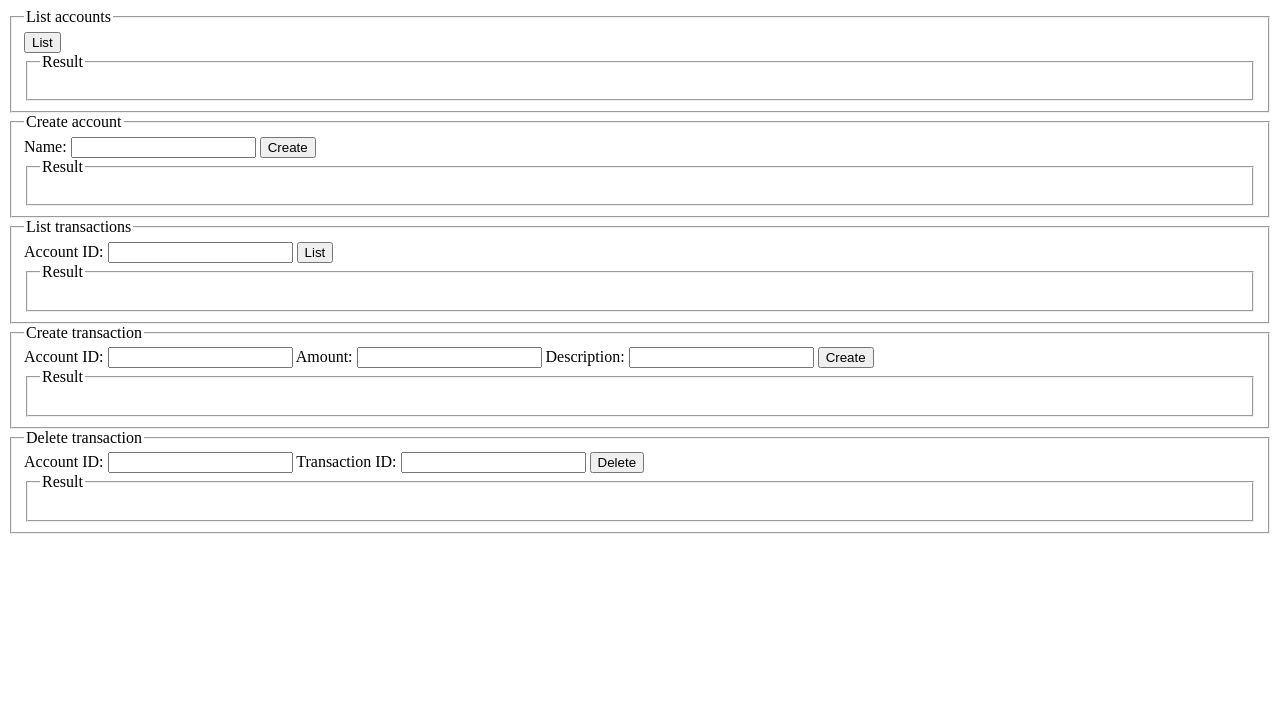
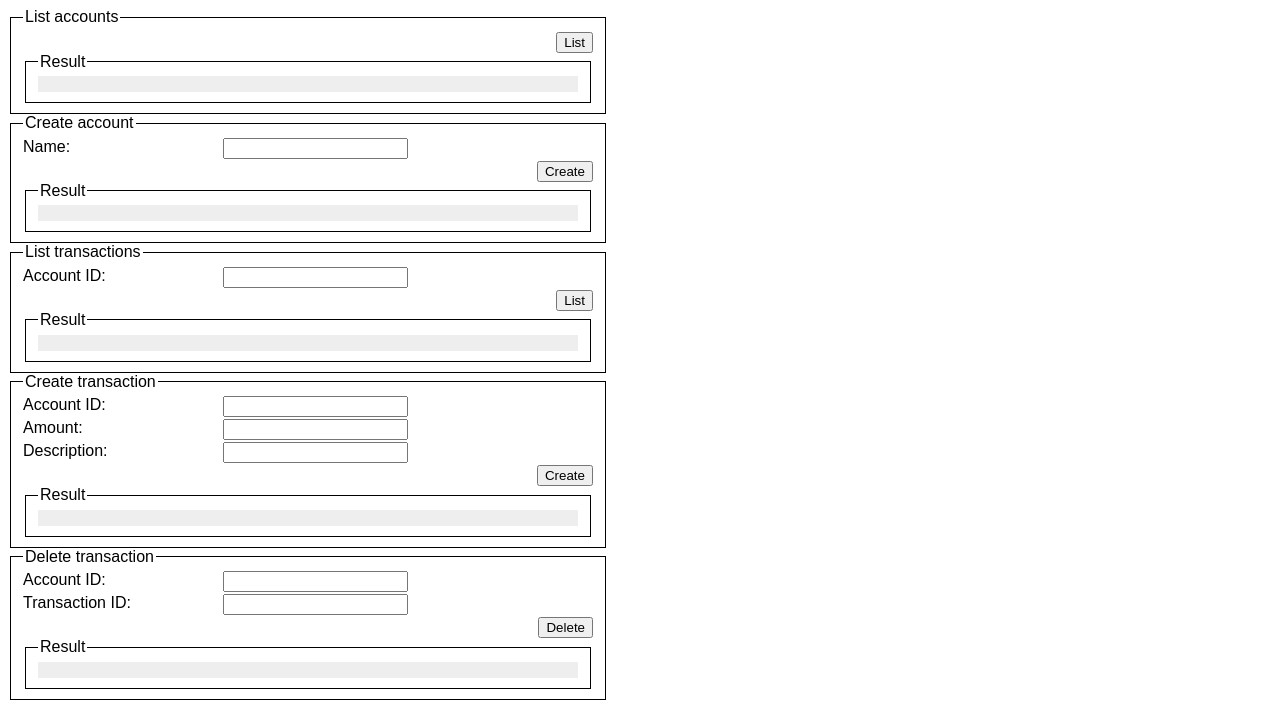
Before and after one commit to svip/simpleaccounts, a plain HTML site: page media/index.html in a window 1280 px wide. Drawn offline with Linux system fonts and the light colour scheme.

Commit message:
Added some styling to the test page.

```diff
--- a/media/index.html
+++ b/media/index.html
@@ -17,7 +17,7 @@ function ajax(method, path, body, callback) {
 }
 
 function writeOutput(id, text) {
-	document.getElementById(id).innerHTML = text;
+	document.getElementById(id).innerHTML = JSON.stringify(eval('(' + text + ')'), null, 2);
 }
 
 function createAccount() {
@@ -59,6 +59,15 @@ function deleteTransaction() {
 	});
 }
 </script>
+<style>
+body { font-family: sans-serif; max-width: 600px; }
+fieldset { border: 1px solid #000; clear: both; }
+label, input { float: left; }
+label, button { clear: left; }
+label { width: 200px; margin-bottom: 5px; }
+button { float: right; }
+pre { background: #eee; min-height: 10px; margin: 0; padding: 3px 5px; max-height: 250px; overflow-y: scroll; }
+</style>
 </head>
 <body>
 <fieldset>
```
